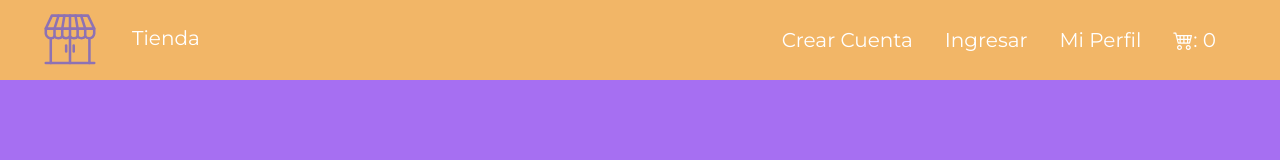
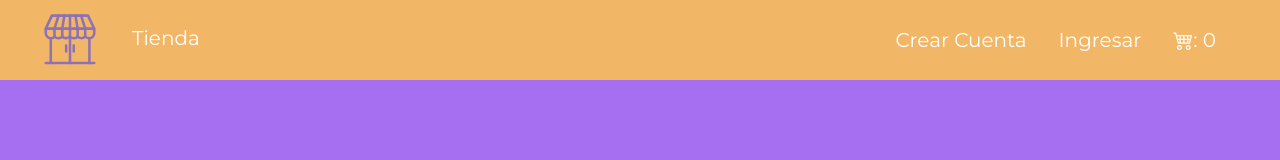
Before and after one commit to carolinalunasfarah/marketplace-frontend-react-user, a React (Vite) app in the folder frontend/: page / in a window 1280 px wide. Shown: the top 160 px of the page. Built offline with nearby package versions, Linux system fonts and the light colour scheme.

Commit message:
Remove link Mi Perfil (added only for testing)

```diff
--- a/frontend/src/components/Navigation.jsx
+++ b/frontend/src/components/Navigation.jsx
@@ -40,9 +40,6 @@ const Navigation = () => {
                     <NavLink className={activeClass} to="/inicia-sesion">
                         Ingresar
                     </NavLink>
-                    <NavLink className={activeClass} to="/mi-perfil/1">
-                        Mi Perfil
-                    </NavLink>
                     <NavLink className={activeClass} to="/carrito">
                     <i className="bi bi-cart4"></i>: {totalToPayPlusShipping}
                     </NavLink>
```
